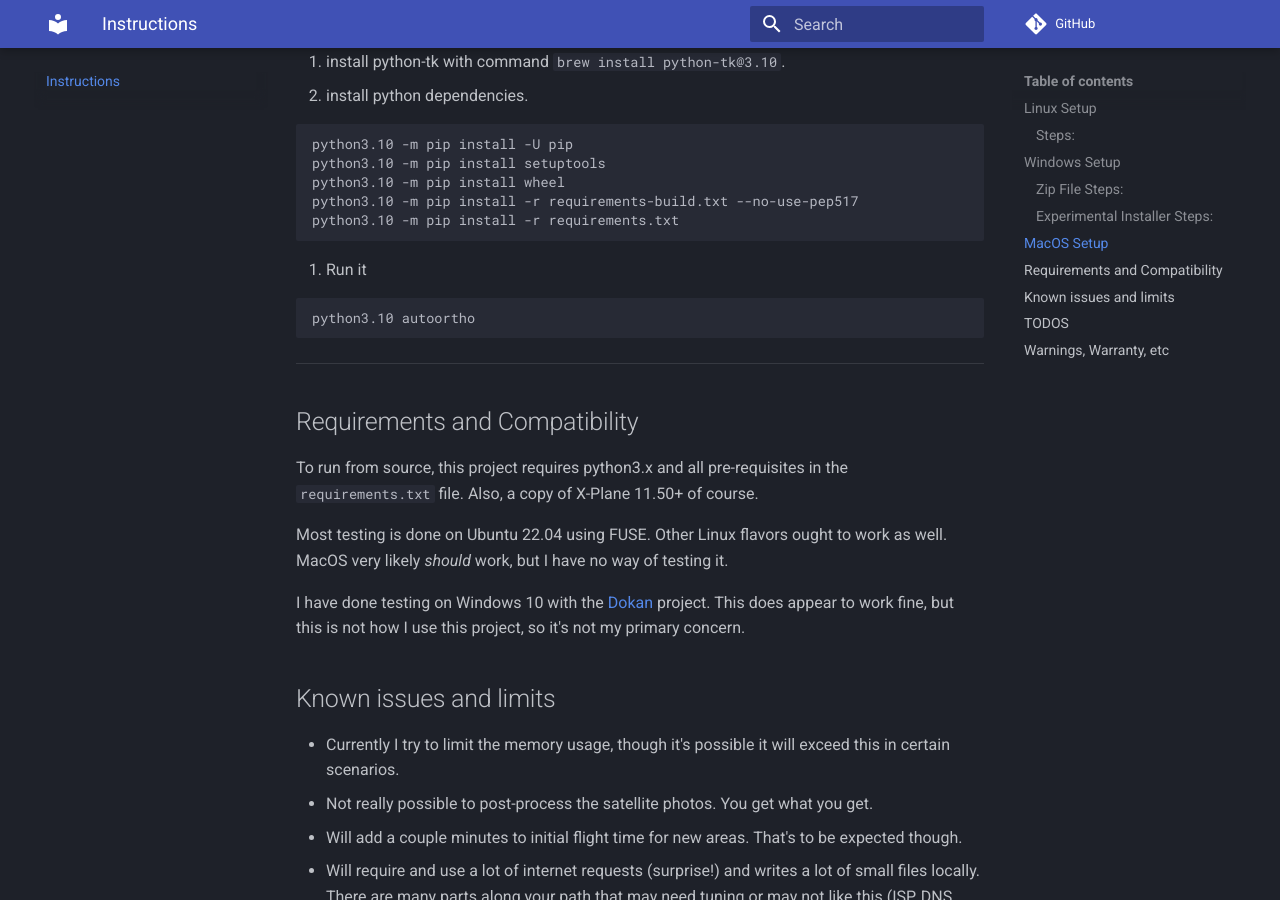
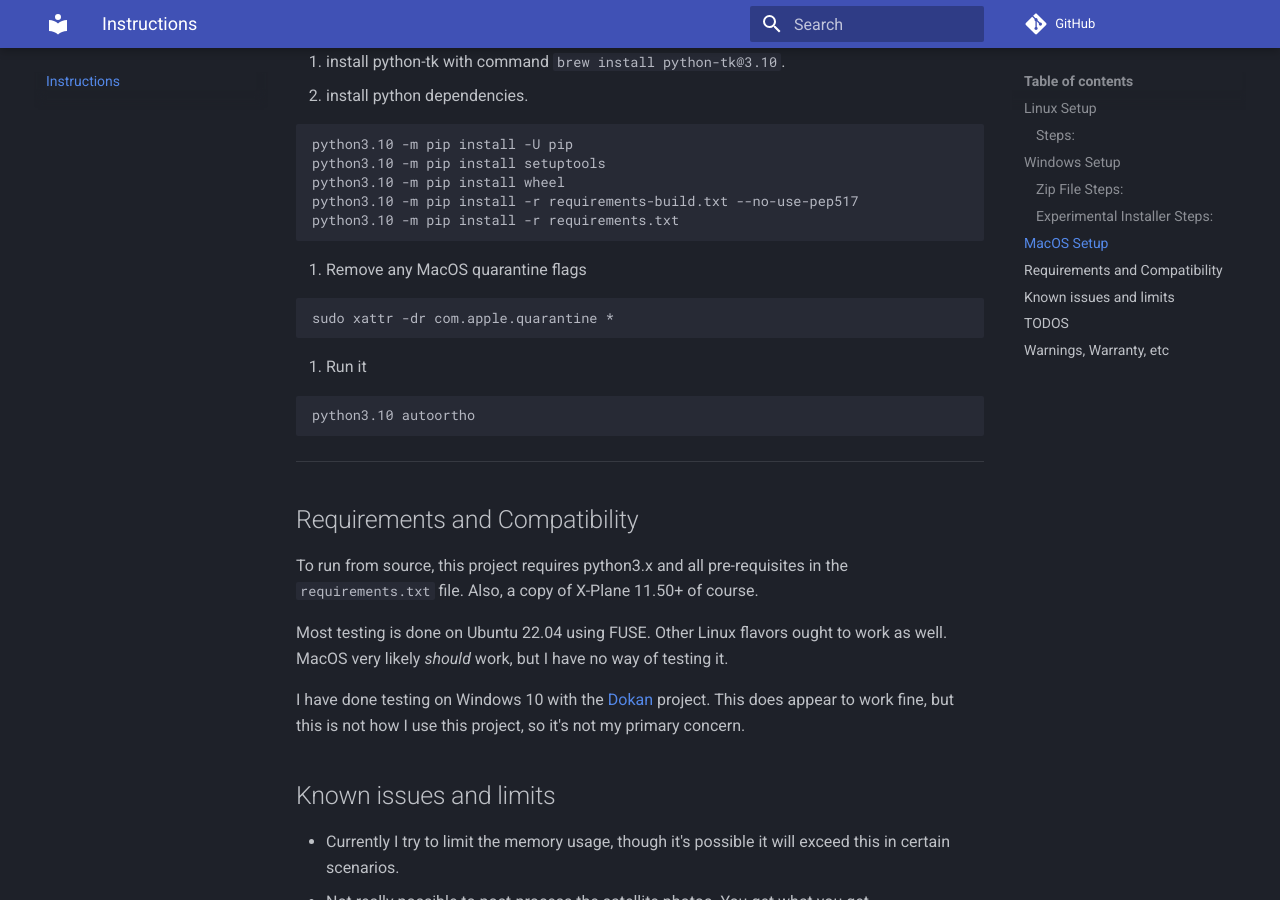
Before and after one commit to kubilus1/autoortho, an MkDocs documentation site: the page built from docs/index.md, in a window 1280 px wide and 900 px high, scrolled down 3525 px. Built offline with MkDocs 1.6.1 and Material for MkDocs 9.7.7, drawn with Linux system fonts in a browser that asks for light colours; comment, search, counter and statistics services are not loaded; the version menu is left out.

````diff
--- a/docs/index.md
+++ b/docs/index.md
@@ -124,7 +124,11 @@ python3.10 -m pip install wheel
 python3.10 -m pip install -r requirements-build.txt --no-use-pep517
 python3.10 -m pip install -r requirements.txt
 ```
-12. Run it
+12. Remove any MacOS quarantine flags
+``` shell
+sudo xattr -dr com.apple.quarantine *
+```
+13. Run it
 ``` shell
 python3.10 autoortho
 ```
````
Also changed, not shown: autoortho/lib/darwin_universal/README.md (added, +10 -0 lines), 5 other files.
